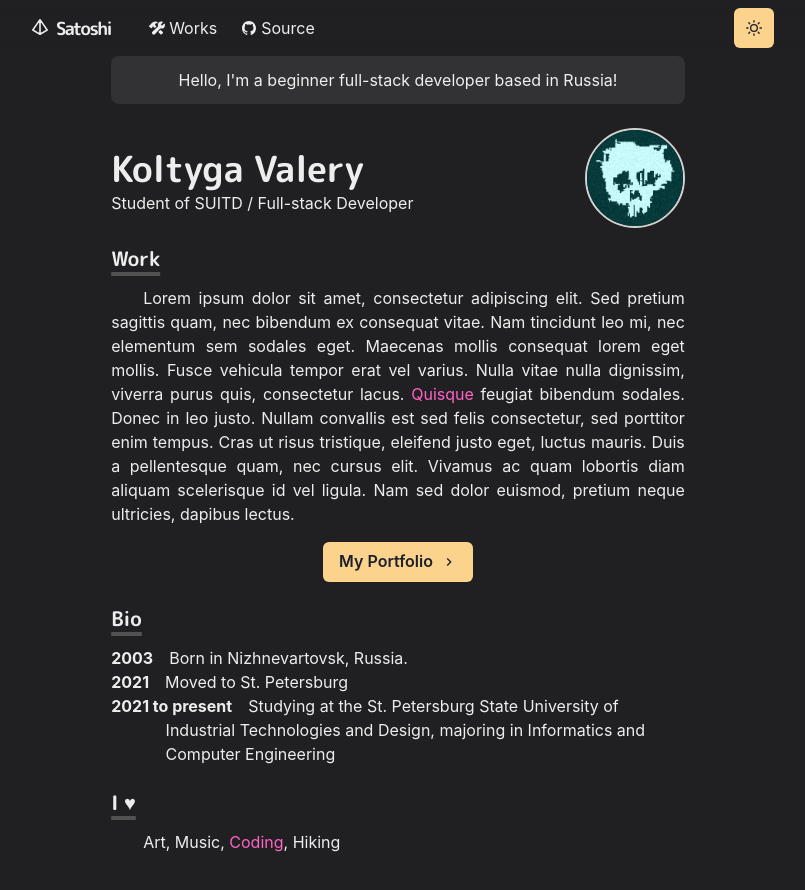
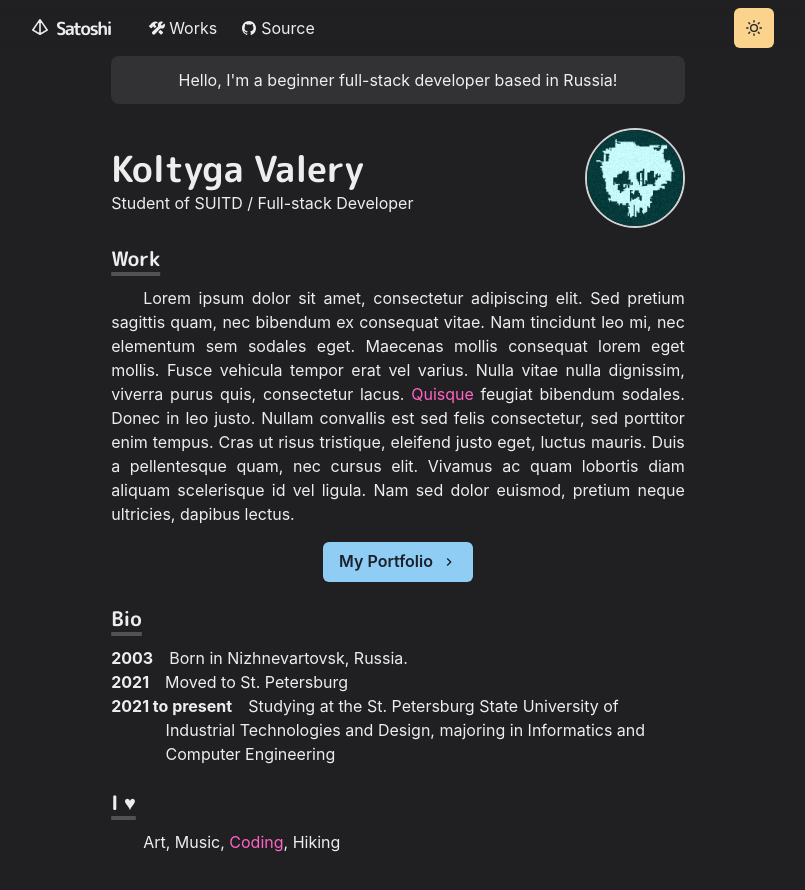
Before and after one commit to uglysatoshi/profile-app, a Next.js app: page / in a window 1280 px wide. Shown: the top 890 px of the page, without its empty margins (242-1047 px from the left). Built offline with nearby package versions, Linux system fonts and the light colour scheme.

Commit message:
fix: ( mismatched nav/index colors )

```diff
--- a/components/navbar.js
+++ b/components/navbar.js
@@ -27,8 +27,8 @@ const LinkItem = ({ href, path, target, children, ...props }) => {
             href={href}
             scroll={false}
             p={2}
-            bg={active ? useColorModeValue('purple.500', 'orange.200') : undefined}
-            color={active ? useColorModeValue('#f0e7db', '#202023') : inactiveColor}
+            bg={active ? "lightBlue" : undefined}
+            color={active ? "#202023" : inactiveColor}
             target={target}
             borderRadius="0.375rem"
             {...props}
--- a/lib/theme.js
+++ b/lib/theme.js
@@ -36,7 +36,7 @@ const fonts = {
 }
 
 const colors = {
-    grassTeal: '#abb8b7'
+    lightBlue: '#90CDF4'
 }
 
 const config = {
--- a/pages/index.js
+++ b/pages/index.js
@@ -41,7 +41,7 @@ const Page = () => {
                 </Paragraph>
                 <Box align="center" my={4}>
                     <Link as={NextLink} href="/works" >
-                        <Button rightIcon={<ChevronRightIcon/>} colorScheme={useColorModeValue('purple', 'orange')}>
+                        <Button rightIcon={<ChevronRightIcon/>} colorScheme="blue">
                             My Portfolio
                         </Button>
                     </Link>
```
